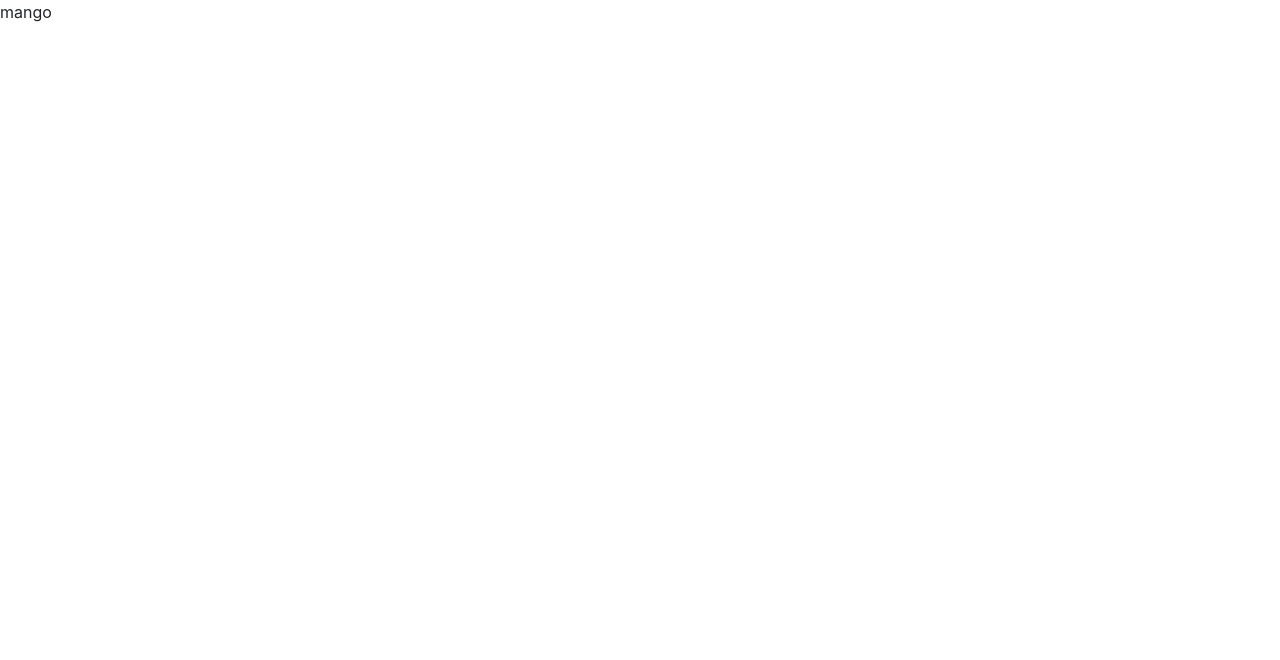
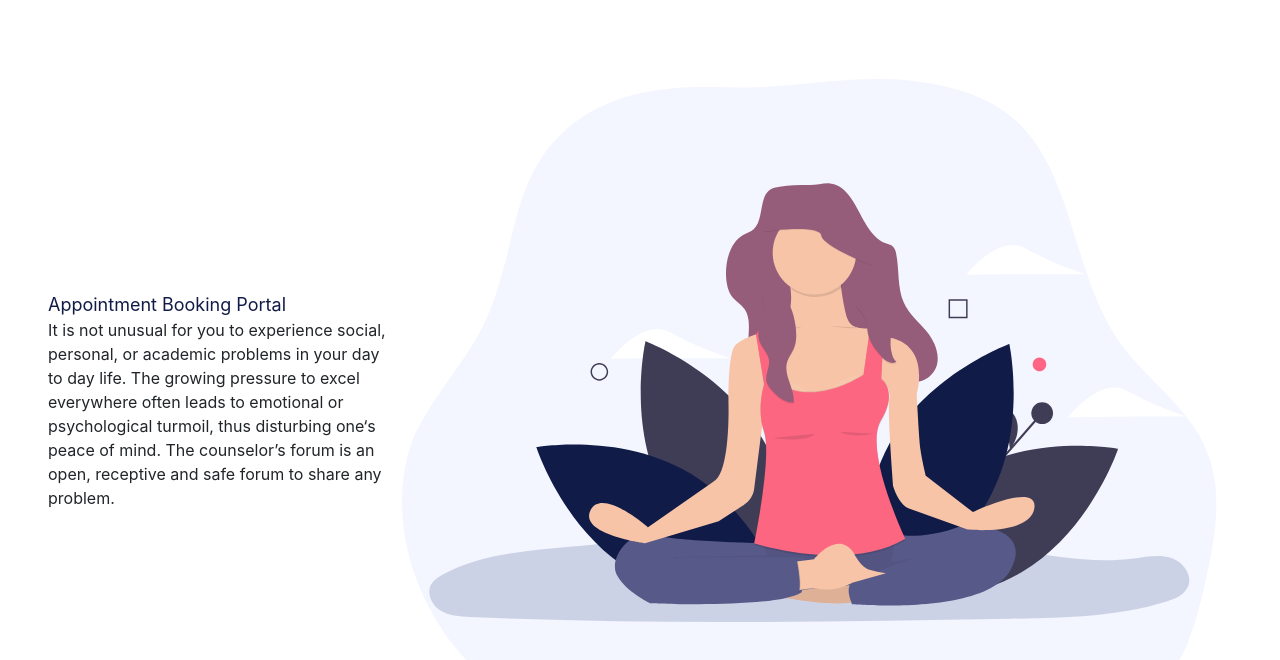
Before and after one commit to Wellness-Center-IIT-Roorkee/counselling-frontend, a React (Create React App) app: page / in a window 1280 px wide. Shown: the top 660 px of the page. Built offline with nearby package versions, Linux system fonts and the light colour scheme.

Commit message:
make basic css structuring for the project

```diff
--- /dev/null
+++ b/src/assets/css/colors.css
@@ -0,0 +1,7 @@
+.bg-blue-800 {
+  background-color: var(--blue-800);
+}
+.text-blue-800 {
+  color: var(--blue-800);
+  font-size: large;
+}
--- /dev/null
+++ b/src/assets/css/index.css
@@ -0,0 +1,2 @@
+@import './colors.css';
+@import './variables.css';
--- /dev/null
+++ b/src/assets/css/variables.css
@@ -0,0 +1,3 @@
+:root {
+  --blue-800: #111b47;
+}
--- a/src/index.js
+++ b/src/index.js
@@ -6,6 +6,7 @@ import App from './App';
 import reportWebVitals from './reportWebVitals';
 import store from './store/index';
 import 'bootstrap/dist/css/bootstrap.min.css';
+import './assets/css/index.css';
 
 ReactDOM.render(
   <Provider store={store}>
--- a/src/routes.js
+++ b/src/routes.js
@@ -1,7 +1,7 @@
 import React from 'react';
 import DefaultLayout from './layouts/defaultLayout';
 
-const Home = React.lazy(() => import('./views/home'));
+const Home = React.lazy(() => import('./views/home/index.js'));
 
 export default [
   {
--- a/src/views/home.js
+++ /dev/null
@@ -1,7 +0,0 @@
-import React from 'react';
-
-const Home = () => {
-  return <div>mango</div>;
-};
-
-export default Home;
--- /dev/null
+++ b/src/views/home/home.js
@@ -0,0 +1,26 @@
+import React from 'react';
+import { Container, Row, Col } from 'react-bootstrap';
+import illustration from '../../assets/illustrations/Group 6.svg';
+const Home = () => {
+  return (
+    <div style={{ height: '100vh', position: 'relative' }}>
+      <Row className="align-items-center my-auto h-100 mx-5">
+        <Col>
+          <Row className={'text-blue-800'}>Appointment Booking Portal</Row>
+          <Row>
+            It is not unusual for you to experience social, personal, or
+            academic problems in your day to day life. The growing pressure to
+            excel everywhere often leads to emotional or psychological turmoil,
+            thus disturbing one‘s peace of mind. The counselor’s forum is an
+            open, receptive and safe forum to share any problem.
+          </Row>
+        </Col>
+        <Col>
+          <img src={illustration} />
+        </Col>
+      </Row>
+    </div>
+  );
+};
+
+export default Home;
--- /dev/null
+++ b/src/views/home/index.js
@@ -0,0 +1,3 @@
+import Home from './home';
+
+export default Home;
```
